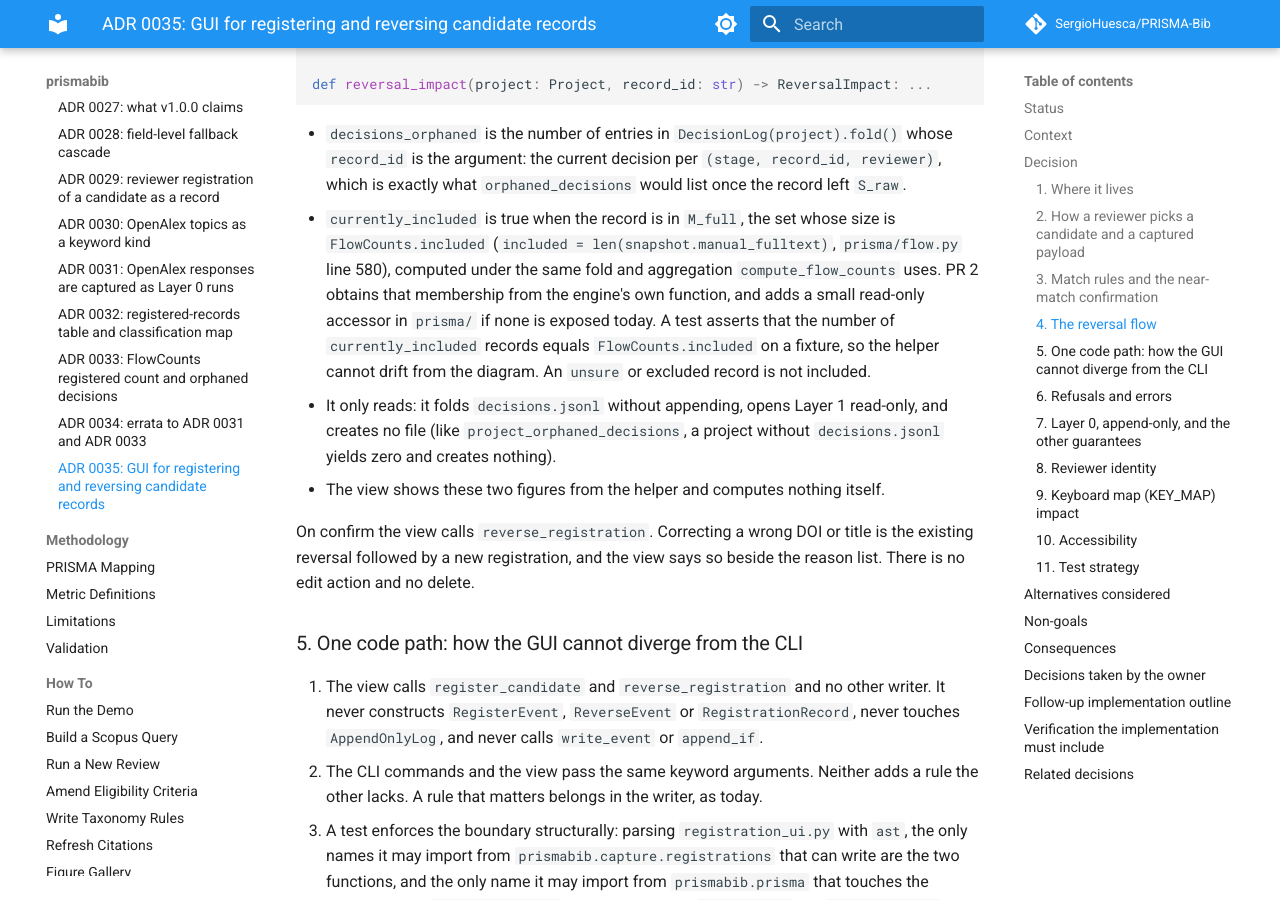
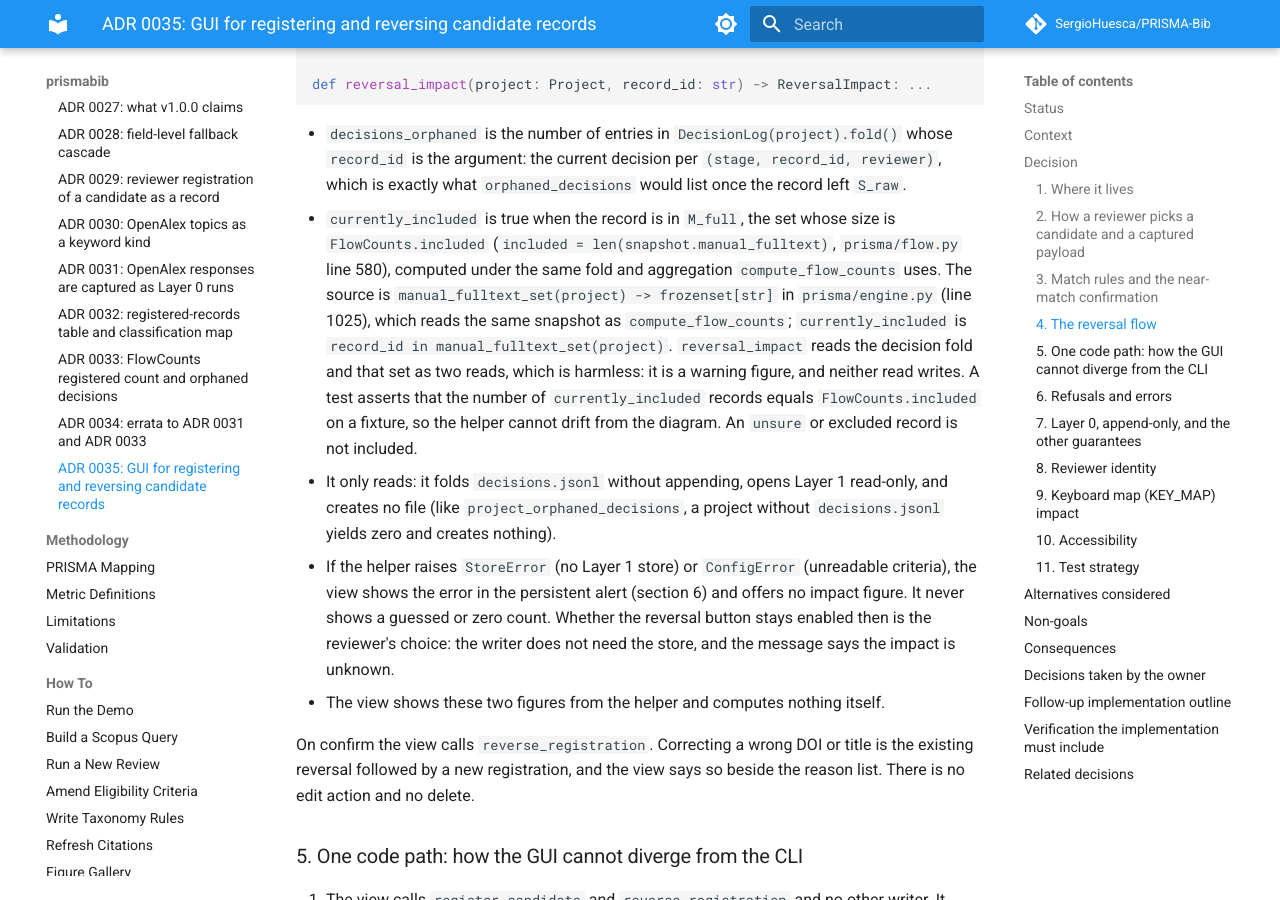
Before and after one commit to SergioHuesca/PRISMA-Bib, an MkDocs documentation site: the page built from docs/architecture/adr/0035-gui-registration-of-candidates.md, in a window 1280 px wide and 900 px high, scrolled down 4678 px. Built offline with MkDocs 1.6.1 and Material for MkDocs 9.7.7, drawn with Linux system fonts in a browser that asks for light colours; comment, search, counter and statistics services are not loaded; some of the changed text lies outside the part shown.

Commit message:
docs(adr): ADR 0035 notebook key risk, rebuild in test, manual_fulltext_set
Co-Authored-By: Claude Sonnet 5.5 <noreply@anthropic.com>
Claude-Session: https://claude.ai/code/session_01QjNadz7h2UAZ2C2xhuaY8z

```diff
--- a/docs/architecture/adr/0035-gui-registration-of-candidates.md
+++ b/docs/architecture/adr/0035-gui-registration-of-candidates.md
@@ -132,11 +132,15 @@ def reversal_impact(project: Project, record_id: str) -> ReversalImpact: ...
   decision per `(stage, record_id, reviewer)`, which is exactly what `orphaned_decisions` would list once the record left `S_raw`.
 - `currently_included` is true when the record is in `M_full`, the set whose size is `FlowCounts.included` (`included =
   len(snapshot.manual_fulltext)`, `prisma/flow.py` line 580), computed under the same fold and aggregation `compute_flow_counts` uses.
-  PR 2 obtains that membership from the engine's own function, and adds a small read-only accessor in `prisma/` if none is exposed
-  today. A test asserts that the number of `currently_included` records equals `FlowCounts.included` on a fixture, so the helper cannot
+  The source is `manual_fulltext_set(project) -> frozenset[str]` in `prisma/engine.py` (line 1025), which reads the same snapshot as
+  `compute_flow_counts`; `currently_included` is `record_id in manual_fulltext_set(project)`. `reversal_impact` reads the decision fold
+  and that set as two reads, which is harmless: it is a warning figure, and neither read writes. A test asserts that the number of `currently_included` records equals `FlowCounts.included` on a fixture, so the helper cannot
   drift from the diagram. An `unsure` or excluded record is not included.
 - It only reads: it folds `decisions.jsonl` without appending, opens Layer 1 read-only, and creates no file (like
   `project_orphaned_decisions`, a project without `decisions.jsonl` yields zero and creates nothing).
+- If the helper raises `StoreError` (no Layer 1 store) or `ConfigError` (unreadable criteria), the view shows the error in the
+  persistent alert (section 6) and offers no impact figure. It never shows a guessed or zero count. Whether the reversal button stays
+  enabled then is the reviewer's choice: the writer does not need the store, and the message says the impact is unknown.
 - The view shows these two figures from the helper and computes nothing itself.
 
 On confirm the view calls `reverse_registration`. Correcting a wrong DOI or title is the existing reversal followed by a new
@@ -201,7 +205,12 @@ name an event will be written. A reversal records the reversing reviewer, who ma
   from those positions.
 - Registration is rare and screening is frequent. A single-key irreversible write buys nothing here, and a stray keypress that
   registers a record is a worse failure than a slow form.
-- The two views are separate pages, so no key collides.
+- The registration view binds no keys. In a notebook, though, `screener()` installs a document-level capture listener
+  (`window.__prismabib_screener_keydown`, `keymap_javascript`) that stays active on the whole page, including a cell that holds
+  `registration_view`. With focus on a Register or Reverse button, pressing `i`, `e`, `u`, `n`, `p` or `z` could fire a screener action.
+  **Residual risk:** a notebook that runs both views is exposed to this. Run them in separate notebooks or browser tabs (under
+  `panel serve`, each is its own page and the listener is not shared). The how-to says so (PR 5). This record does not change the
+  screener's listener.
 
 The registration view uses native form controls only (Tab, Shift+Tab, Space, Enter, arrows in a select), which need no listener. The
 `KEY_MAP` dead-key test, `test_keymap__every_binding__maps_to_a_handler`, is therefore untouched. A new test, `test_keymap__registration_actions__not_bound`, asserts that no `KEY_MAP` action
@@ -252,8 +261,9 @@ cannot, so parity is by equality modulo `event_id`, `ts` and `record_id`, sectio
   active registration for the candidate. Each shows the exact refusal text and writes nothing.
 - `test_view__reverse_other_without_note__refused_and_log_unchanged` and `test_view__reverse_each_code__appends_reverse_event`.
 - `test_view__reverse_after_decision__orphan_count_shown_then_reversed`: the confirmation, before the reversal, names the count from
-  `reversal_impact` and says whether the paper is included; after it the decision stays in `decisions.jsonl`, the helper's count
-  equals what `project_orphaned_decisions` then lists, and `compute_flow_counts` shows `registered` one lower.
+  `reversal_impact` and says whether the paper is included; after it the decision stays in `decisions.jsonl`. Layer 1 changes only at build (section 7, consequence 5), so
+  the test rebuilds the store (`build_store`) between the reversal and the remaining assertions: that the helper's count equals what
+  `project_orphaned_decisions` then lists, and that `compute_flow_counts` shows `registered` one lower.
 - `test_view__register_and_reverse__raw_and_decisions_byte_identical`.
 - `test_view__second_registration_same_candidate__refused`.
 
@@ -317,14 +327,14 @@ Small PRs, each green on its own, in this order:
 1. **Shared matching.** Grep `src` and `tests` for `_satisfying`; rename it to the public `matching_works` and export it; add
    `near_rule` and rewrite `near_matches` over it; add `test_matching_works__same_result_as_writer` and
    `test_near_rule__agrees_with_near_matches`. No behaviour change; the existing CLI tests pass untouched.
-2. **Pure view models and the impact helper.** `prisma/impact.py` (`reversal_impact`, with the `M_full` accessor if none is exposed) and
+2. **Pure view models and the impact helper.** `prisma/impact.py` (`reversal_impact`, over the existing `manual_fulltext_set`) and
    `capture/registration_ui.py`: candidate rows, response options (sealed runs, exactly-one filter), match table, near-confirmation
    state, reason options, note predicate, confirmation text. Unit tests with mutation checks. No Panel yet.
 3. **Register form.** The Panel widgets and `registration_view` for Register, calling `register_candidate` with `source_level=4`;
    refusal surfacing; the integration and parity tests; the `ast` import-boundary test; the `KEY_MAP` guard test.
 4. **Reverse and list.** The Reverse and Active registrations sections, the confirmation fed by `reversal_impact`, and their tests.
-5. **Docs.** How-to section, accessibility checklist, `docs/getting-started.md` row, a dated note under this record when it becomes
-   Accepted, and `.claude/PROGRESS.md`.
+5. **Docs.** How-to section, accessibility checklist, `docs/getting-started.md` row, the separate-notebooks warning (section 9), and
+   `.claude/PROGRESS.md`. This record is already Accepted at the merge that adds it, so no later status note is needed.
 
 ## Verification the implementation must include
 
```
